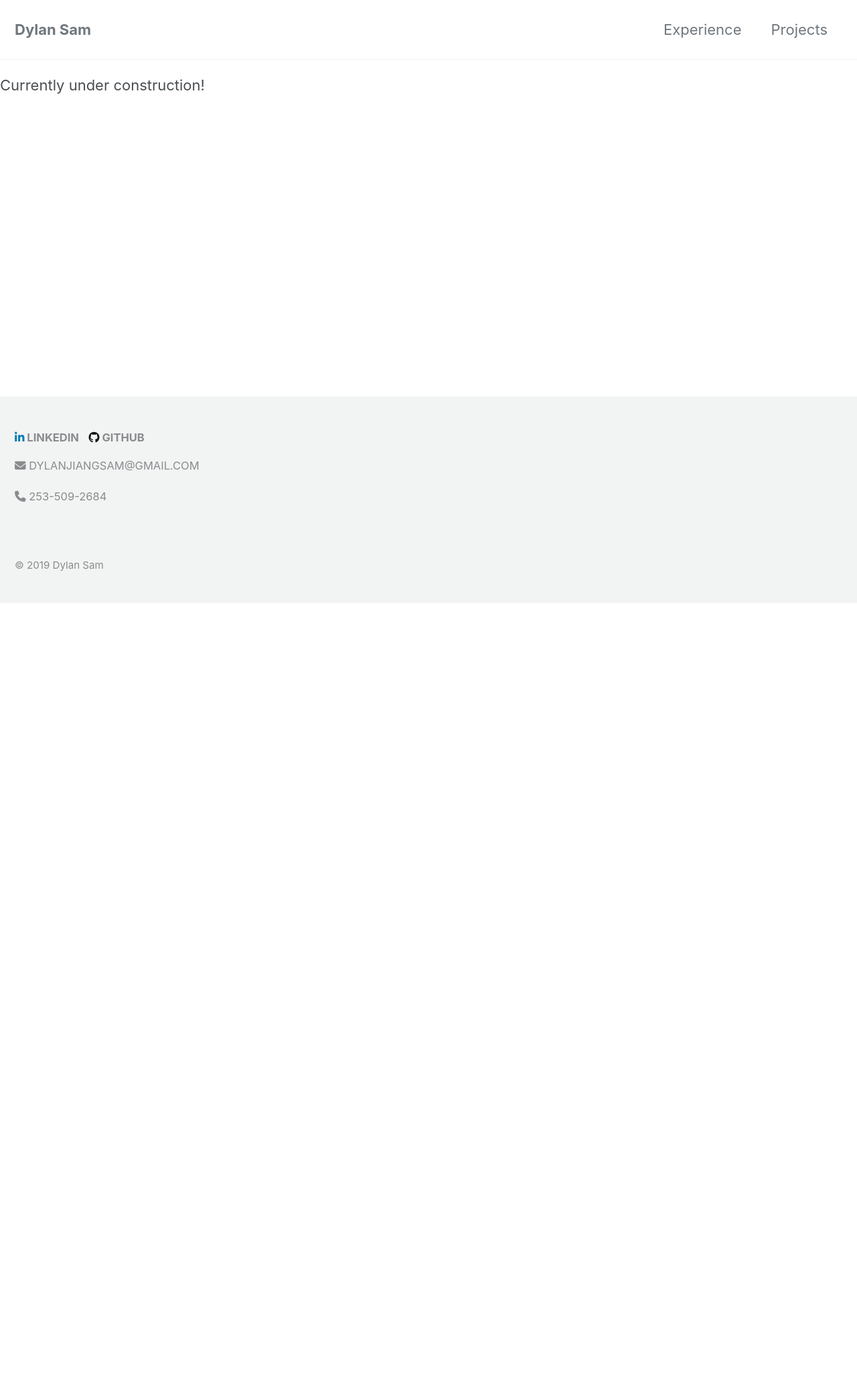
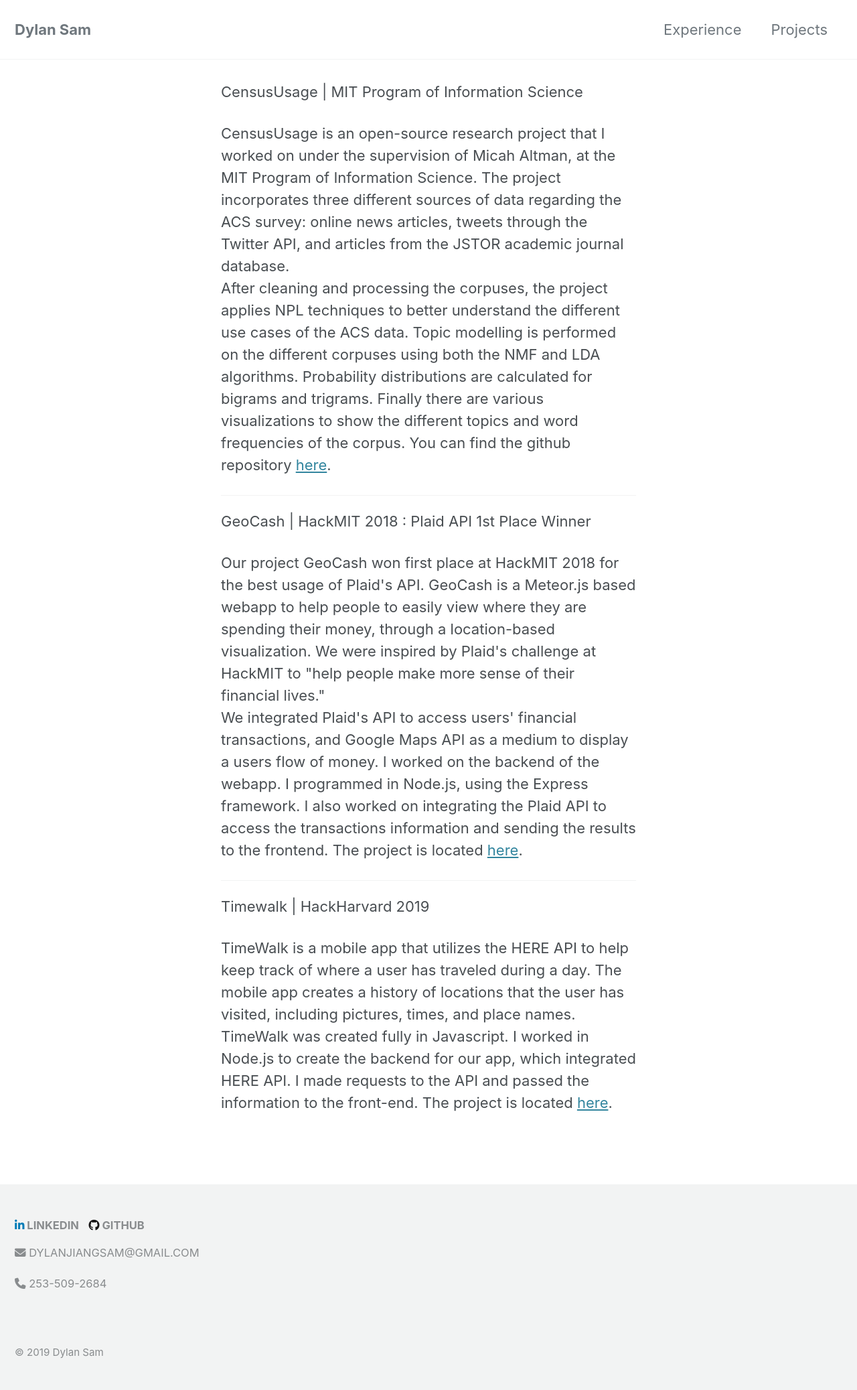
Before and after one commit to dsam99/dsam99.github.io, a Jekyll site: the page built from projects.md, in a window 1280 px wide. Shown: the whole page at 67% size. Built offline with Jekyll 4.4.1, drawn with Linux system fonts in a browser that asks for light colours; cached includes are drawn as plain includes; nearby versions of some CDN libraries; before the commit the page ends 900 px from its top, so only the background shows below that.

Commit message:
added projects section, fixed some typos, and fixed readme

```diff
--- a/_layouts/projects.html
+++ b/_layouts/projects.html
@@ -3,4 +3,50 @@ layout: default
 author_profile: false
 ---
 
-<p> Currently under construction! </p>
+
+<div class="projects">
+		<p class="title"> CensusUsage | MIT Program of Information Science </p>
+		<p>
+			CensusUsage is an open-source research project that I worked on under the supervision of Micah Altman,
+			at the MIT Program of Information Science. The project incorporates three different sources of
+			data regarding the ACS survey: online news articles, tweets through the Twitter API, and articles from
+			the JSTOR academic journal database. <br>
+
+			After cleaning and processing the corpuses, the project applies NPL techniques to better understand
+			the different use cases of the ACS data. Topic modelling is performed on the different corpuses using
+			both the NMF and LDA algorithms. Probability distributions are calculated for bigrams and trigrams. Finally
+			there are various visualizations to show the different topics and word frequencies of the corpus.
+
+			You can find the github repository <a href="https://github.com/MIT-Informatics/CensusUsage">here</a>.
+		</p>
+
+		<hr>
+
+		<p class="title"> GeoCash | HackMIT 2018 : Plaid API 1st Place Winner </p>
+		<p>
+			Our project GeoCash won first place at HackMIT 2018 for the best usage of Plaid's API.
+			GeoCash is a Meteor.js based webapp to help people to easily view where they are spending their money, through a
+			location-based visualization. We were inspired by Plaid's challenge at HackMIT to "help people
+			make more sense of their financial lives." <br>
+
+			We integrated Plaid's API to access users' financial transactions, and Google Maps API as a medium to display a
+			users flow of money. I worked on the backend of the webapp. I programmed in Node.js, using the Express framework.
+			I also worked on integrating the Plaid API to access the transactions information and sending the results to
+			the frontend.
+
+			The project is located <a href="https://github.com/shawnaness/geocash">here</a>.
+		</p>
+		<hr>
+
+		<p class="title"> Timewalk | HackHarvard 2019 </p>
+		<p>
+			TimeWalk is a mobile app that utilizes the HERE API to help keep track of where a user has traveled during a day.
+			The mobile app creates a history of locations that the user has visited, including pictures, times, and place names.
+
+			TimeWalk was created fully in Javascript. I worked in Node.js to create the backend for our app, which integrated
+			HERE API. I made requests to the API and passed the information to the front-end.
+
+			The project is located <a href="https://github.com/dsam99/timewalk">here</a>.
+		</p>
+
+</div>
--- a/assets/css/main.scss
+++ b/assets/css/main.scss
@@ -27,6 +27,12 @@
 }
 
 .teaching {
+	width: 50%;
+	margin: auto;
+	padding: 10px;
+}
+
+.projects {
 	width: 50%;
 	margin: auto;
 	padding: 10px;
```
Also changed, not shown: _layouts/home.html (+5 -2 lines).
